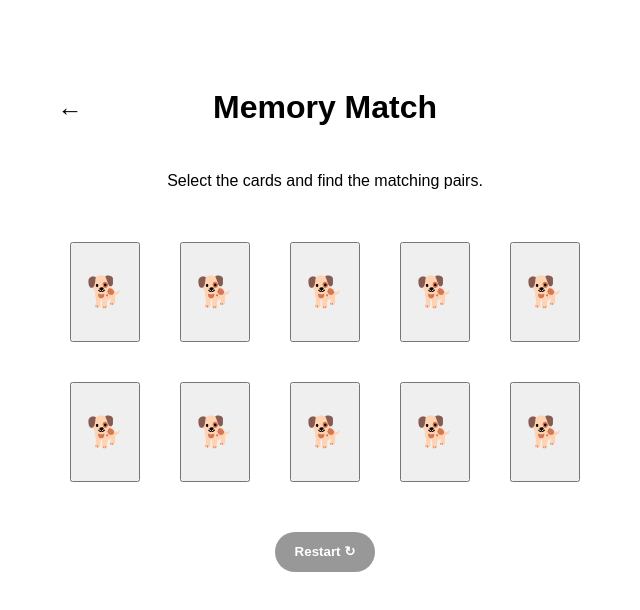
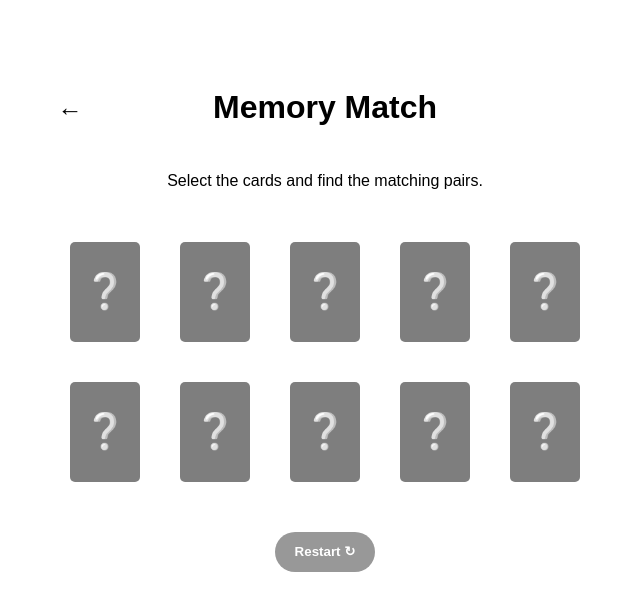
Before and after one commit to javiermorenov1203/MiniGames, a React (Vite) app: page /MiniGames/MemoryMatch in a window 1280 px wide. Shown: the top 610 px of the page, without its empty margins (315-955 px from the left). Built offline with nearby package versions, Linux system fonts and the light colour scheme.

Commit message:
memory match v0.2

```diff
--- a/src/Pages/MemoryMatchPage.css
+++ b/src/Pages/MemoryMatchPage.css
@@ -5,9 +5,19 @@
 }
 
 .card {
+    border-radius: 5px;
+    border-width: 0;
     height: 100px;
     width: 70px;
     margin: 20px;
-    font-size: 30px;
+    font-size: 35px;
     padding: 0;
 }
+
+.card:hover {
+    cursor: pointer;
+}
+
+.hidden-card {
+    background-color: rgb(126, 126, 126);
+}
--- a/src/Pages/MemoryMatchPage.jsx
+++ b/src/Pages/MemoryMatchPage.jsx
@@ -6,7 +6,13 @@ import './MemoryMatchPage.css'
 export default function MemoryMatchPage() {
 
     const [cards, setCards] = useState(['🐕', '🐕', '🐕', '🐕', '🐕', '🐕', '🐕', '🐕', '🐕', '🐕'])
+    const [isHidden, setIsHidden] = useState(Array(10).fill(true))
 
+    function handleClick(index) {
+        const newHidden = [...isHidden];
+        newHidden[index] = false;
+        setIsHidden(newHidden);
+    }
 
     return (
         <>
@@ -14,10 +20,12 @@ export default function MemoryMatchPage() {
             <p>Select the cards and find the matching pairs.</p>
             <div className="card-container">
                 {cards.map((value, index) => (
-                    <button className="card">{value}</button>
+                    <button className={`card ${isHidden[index] ? 'hidden-card' : ''}`} onClick={() => handleClick(index)}>
+                        <span className="icon">{isHidden[index] ? '❔' : value}</span>
+                    </button>
                 ))}
             </div>
-            <RestartButton></RestartButton>
+            <RestartButton onClick={() => setIsHidden(Array(10).fill(true))}></RestartButton>
         </>
     )
 }
--- a/src/Pages/TicTacToePage.jsx
+++ b/src/Pages/TicTacToePage.jsx
@@ -11,7 +11,7 @@ export default function TicTacToePage() {
     const [board, setBoard] = useState(Array(9).fill(null))
     const winningCombinations = [[0, 1, 2], [3, 4, 5], [6, 7, 8], [0, 3, 6], [1, 4, 7], [2, 5, 8], [0, 4, 8], [2, 4, 6]]
 
-    function HandleClick(index) {
+    function handleClick(index) {
         if (board[index] !== null || winnerCells.length > 0) {
             return;
         }
@@ -44,7 +44,7 @@ export default function TicTacToePage() {
                             ${value || winnerCells.length > 0 ? 'disabled-tile' : ''}`
                     }
                         key={index}
-                        onClick={() => HandleClick(index)}>
+                        onClick={() => handleClick(index)}>
                         {value ?? ''}
                     </button>
                 ))}
```
